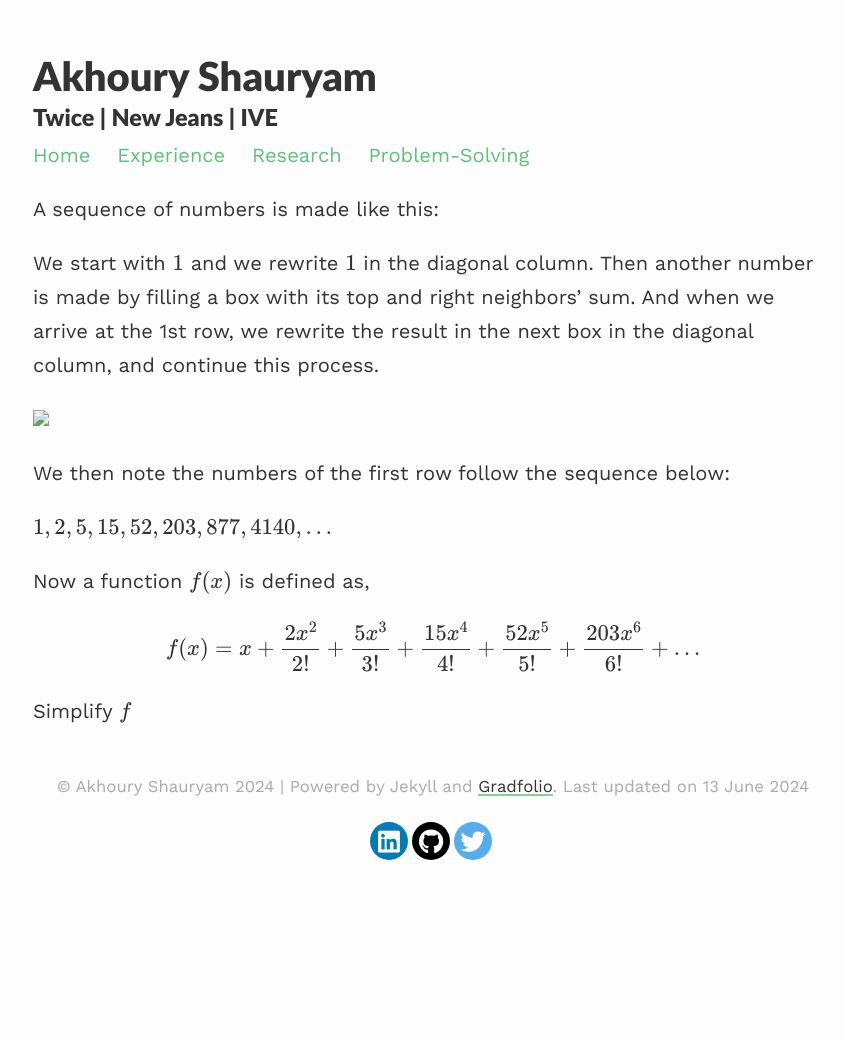
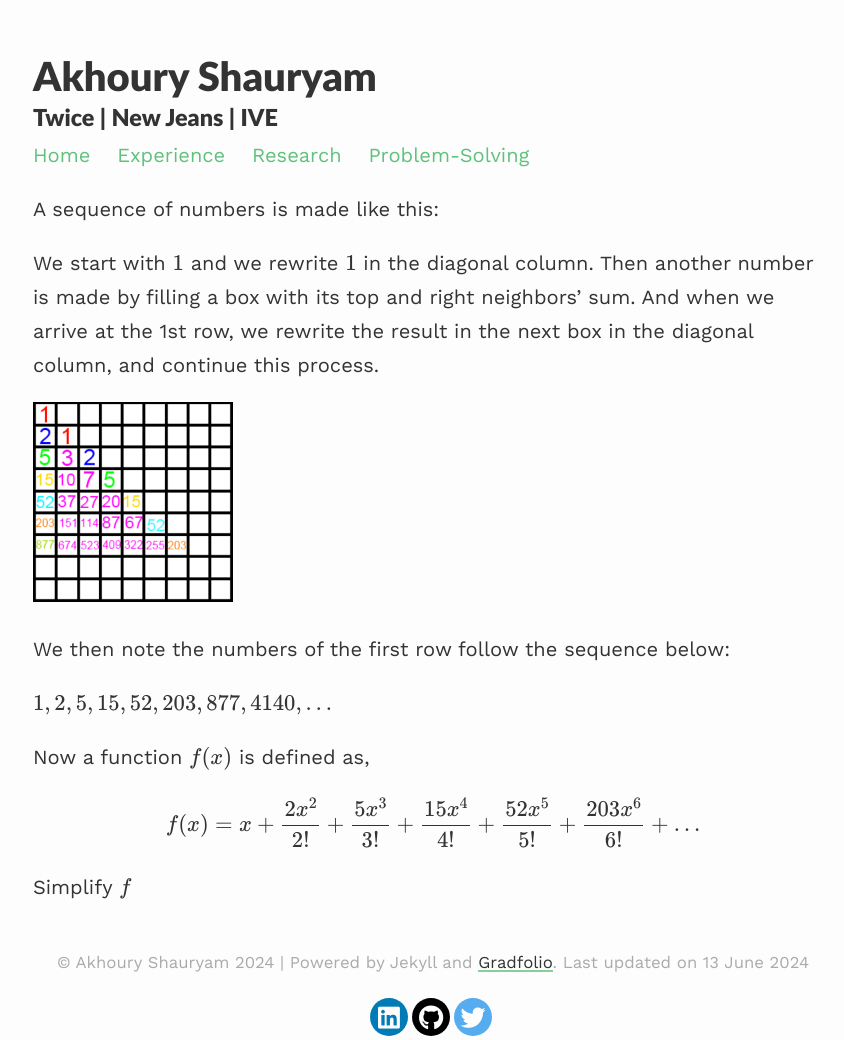
Before and after one commit to Satan-Claws/Satan-Claws.github.io, a Jekyll site: the page built from _pages/ps-coeff2.md, in a window 1280 px wide. Shown: the whole page, without its empty margins (207-1051 px from the left). Built offline with Jekyll 4.4.1, drawn with Linux system fonts in a browser that asks for light colours; nearby versions of some CDN libraries; formulas are drawn with MathJax 3; before the commit the page ends 980 px from its top, so only the background shows below that.

Commit message:
Update ps-coeff2.md

```diff
--- a/_pages/ps-coeff2.md
+++ b/_pages/ps-coeff2.md
@@ -9,7 +9,7 @@
 
 We start with $1$ and we rewrite $1$ in the diagonal column. Then another number is made by filling a box with its top and right neighbors' sum. And when we arrive at the 1st row, we rewrite the result in the next box in the diagonal column, and continue this process.
 
-<img src="assets/images/coeff2.png" height="200">
+<img src="/assets/images/coeff2.png" height="200">
 
 We then note the numbers of the first row follow the sequence below:
 
```
